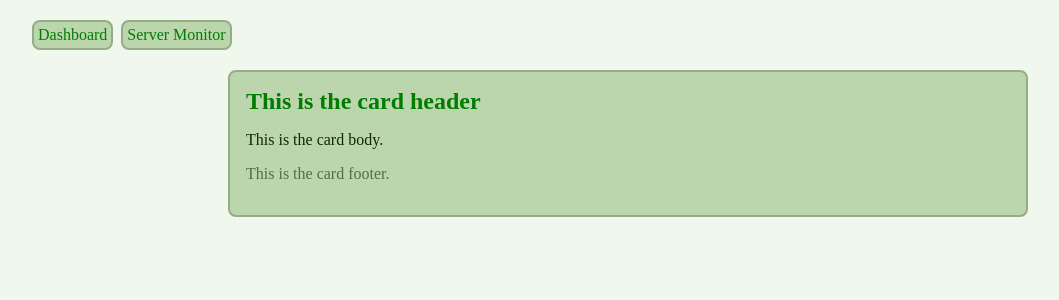
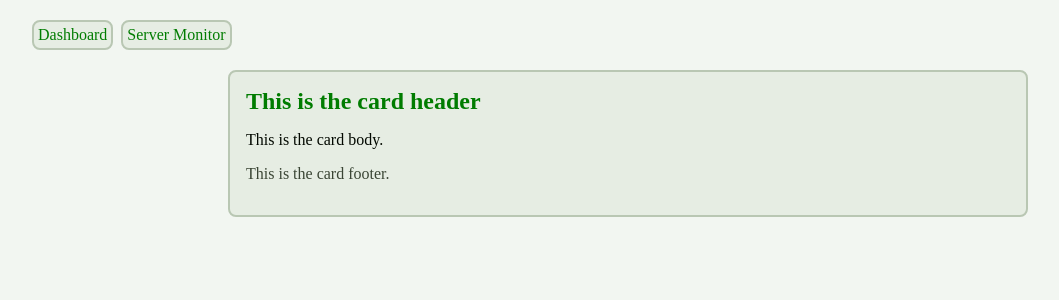
Before and after one commit to jmw-stanborough/caffeine, a SvelteKit app: page / in a window 1280 px wide. Shown: the top 300 px of the page, without its empty margins (12-1071 px from the left). Built offline with nearby package versions, Linux system fonts and the light colour scheme.

Commit message:
Change colour scheme to look nicer

```diff
--- a/src/routes/+layout.svelte
+++ b/src/routes/+layout.svelte
@@ -28,19 +28,19 @@
     --color-primary: oklch(var(--color-primary-l) var(--color-primary-c) var(--color-primary-h));
 
     --color-base-l: calc(62 / 64);
-    --color-surface-l: calc(54 / 64);
-    --color-border-l: calc(46 / 64);
-    --color-text-l: calc(16/ 64);
-    --color-text-muted-l: calc(32 / 64);
-    --color-link-l: calc(32/ 64);
+    --color-surface-l: calc(60 / 64);
+    --color-border-l: calc(52 / 64);
+    --color-text-l: calc(8 / 64);
+    --color-text-muted-l: calc(24 / 64);
+    --color-link-l: calc(32 / 64);
     --color-link-hover-l: calc(40 / 64);
     --color-link-visited-l: calc(24 / 64);
 
-    --color-base: oklch(from var(--color-primary) var(--color-base-l) calc(c / 16) h);
-    --color-surface: oklch(from var(--color-primary) var(--color-surface-l) calc(c / 4) h);
-    --color-border: oklch(from var(--color-primary) var(--color-border-l) calc(c / 4) h);
-    --color-text: oklch(from var(--color-primary) var(--color-text-l) calc(c / 4) h);
-    --color-text-muted: oklch(from var(--color-primary) var(--color-text-muted-l) calc(c / 4) h);
+    --color-base: oklch(from var(--color-primary) var(--color-base-l) calc(c / 32) h);
+    --color-surface: oklch(from var(--color-primary) var(--color-surface-l) calc(c / 16) h);
+    --color-border: oklch(from var(--color-primary) var(--color-border-l) calc(c / 8) h);
+    --color-text: oklch(from var(--color-primary) var(--color-text-l) calc(c / 8) h);
+    --color-text-muted: oklch(from var(--color-primary) var(--color-text-muted-l) calc(c / 8) h);
     --color-link: oklch(from var(--color-primary) var(--color-link-l) c h);
     --color-link-hover: oklch(from var(--color-primary) var(--color-link-hover-l) c h);
     --color-link-visited: oklch(from var(--color-primary) var(--color-link-visited-l) c h);
@@ -48,12 +48,12 @@
 
   @media (prefers-color-scheme: dark) {
     :global(:root) {
-      --color-primary-l: calc(48 / 64);
+      --color-primary-l: calc(40 / 64);
       --color-base-l: calc(8 / 64);
-      --color-surface-l: calc(16 / 64);
-      --color-border-l: calc(26 / 64);
-      --color-text-l: calc(48 / 64);
-      --color-text-muted-l: calc(32 / 64);
+      --color-surface-l: calc(12 / 64);
+      --color-border-l: calc(20 / 64);
+      --color-text-l: calc(56 / 64);
+      --color-text-muted-l: calc(36 / 64);
     }
   }
 
```
